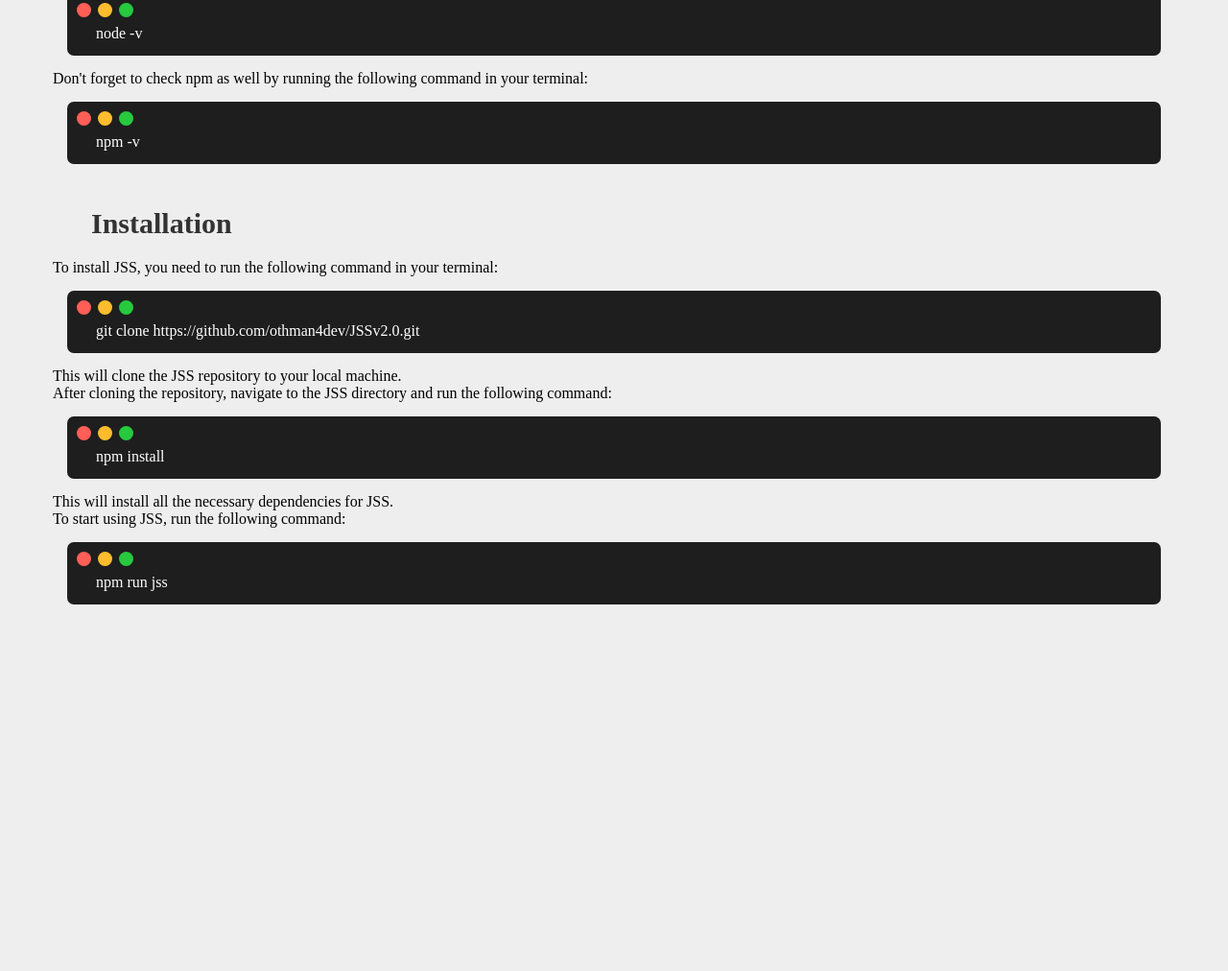
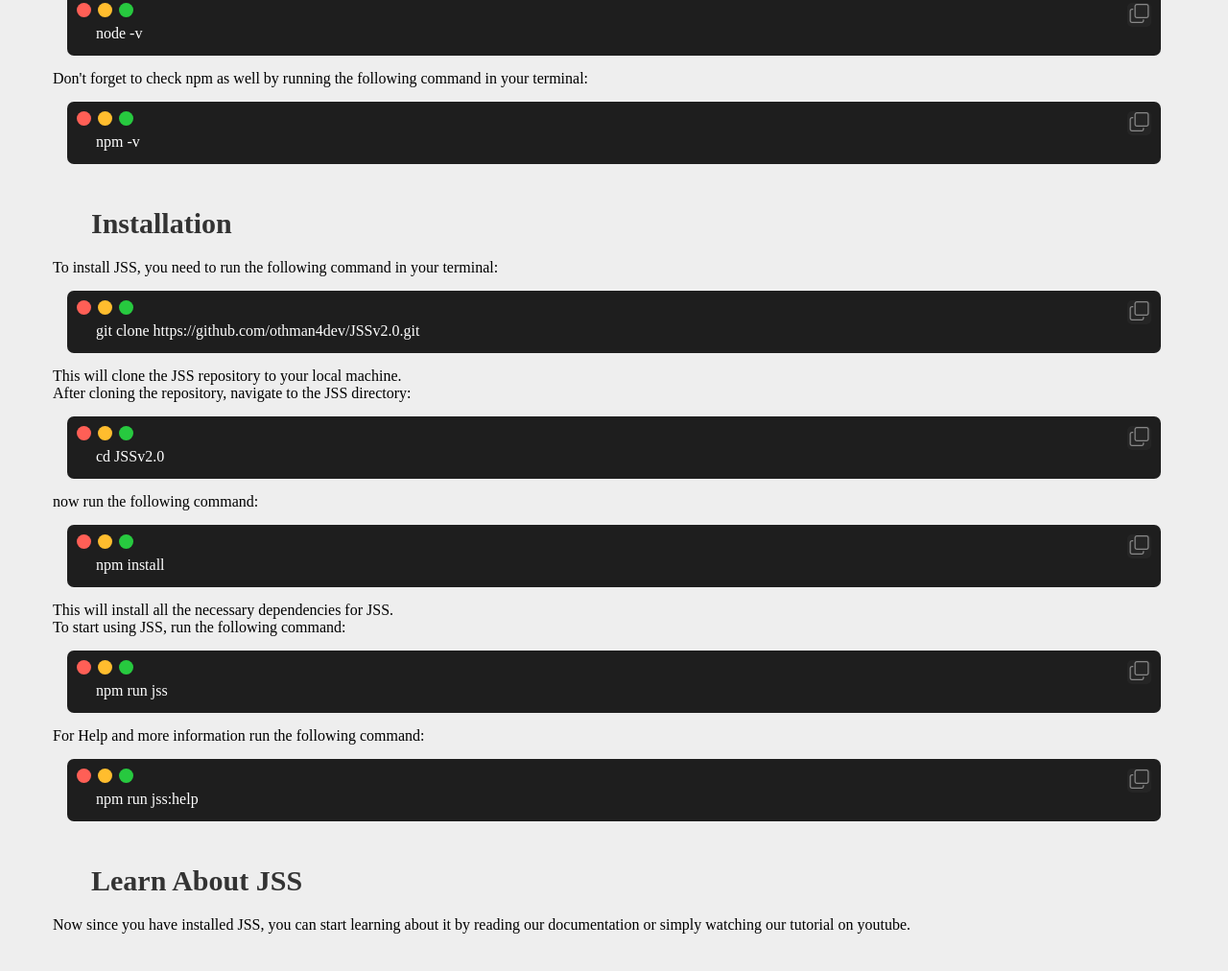
Before and after one commit to othman4dev/JSSv2.0, a website: page index.html in a window 1280 px wide. Shown: the part 3068-4080 px from the top of the page at 96% size. Before the commit the page ends 3768 px from the top, so only its background shows below. Drawn offline with nearby package versions, Linux system fonts and the light colour scheme; a web font is replaced by a local one.

Commit message:
More parts in the documentation website

```diff
--- a/index.html
+++ b/index.html
@@ -46,7 +46,7 @@
             </div>
             <div class="first-part">
                 <img src="./assets/heroillu.svg" class="hero-logos" alt="">
-                <img src="./assets/JSS.png" class="hero-logo" alt="">
+                <img src="./assets/JSS.png" id="jssLogo" class="hero-logo" alt="">
             </div>
         </div>
         <div class="hero-page2">
@@ -211,6 +211,7 @@
                     <code>
                         node -v
                     </code>
+                    <button class="code-copy" title="copy" onclick="copyToClipBoard(this)"><i class="bi bi-copy"></i></button>
                 </div>
                 <p>
                     Don't forget to check npm as well by running the following command in your terminal:
@@ -224,6 +225,7 @@
                     <code>
                         npm -v
                     </code>
+                    <button class="code-copy" title="copy" onclick="copyToClipBoard(this)"><i class="bi bi-copy"></i></button>
                 </div>
             </div>
             <div class="chapter">
@@ -242,12 +244,27 @@
                     <code>
                         git clone https://github.com/othman4dev/JSSv2.0.git
                     </code>
+                    <button class="code-copy" title="copy" onclick="copyToClipBoard(this)"><i class="bi bi-copy"></i></button>
                 </div>
                 <p>
                     This will clone the JSS repository to your local machine.
                     <br>
-                    After cloning the repository, navigate to the JSS directory and run the following command:
-                </h4>
+                    After cloning the repository, navigate to the JSS directory:
+                </p>
+                <div class="code">
+                    <div class="circles">
+                        <div class="circle1 circle"></div>
+                        <div class="circle2 circle"></div>
+                        <div class="circle3 circle"></div>
+                    </div>
+                    <code>
+                        cd JSSv2.0
+                    </code>
+                    <button class="code-copy" title="copy" onclick="copyToClipBoard(this)"><i class="bi bi-copy"></i></button>
+                </div>
+                <p>
+                    now run the following command:
+                </p>
                 <div class="code">
                     <div class="circles">
                         <div class="circle1 circle"></div>
@@ -257,12 +274,13 @@
                     <code>
                         npm install
                     </code>
+                    <button class="code-copy" title="copy" onclick="copyToClipBoard(this)"><i class="bi bi-copy"></i></button>
                 </div>
                 <p>
                     This will install all the necessary dependencies for JSS.
                     <br>
                     To start using JSS, run the following command:
-                </h4>
+                </p>
                 <div class="code">
                     <div class="circles">
                         <div class="circle1 circle"></div>
@@ -272,7 +290,31 @@
                     <code>
                         npm run jss
                     </code>
+                    <button class="code-copy" title="copy" onclick="copyToClipBoard(this)"><i class="bi bi-copy"></i></button>
                 </div>
+                <p>
+                    For Help and more information run the following command:
+                </p>
+                <div class="code">
+                    <div class="circles">
+                        <div class="circle1 circle"></div>
+                        <div class="circle2 circle"></div>
+                        <div class="circle3 circle"></div>
+                    </div>
+                    <code>
+                        npm run jss:help
+                    </code>
+                    <button class="code-copy" title="copy" onclick="copyToClipBoard(this)"><i class="bi bi-copy"></i></button>
+                </div>
+
+            </div>
+            <div class="chapter">
+                <h1 class="chapter-title">
+                    Learn About JSS
+                </h1>
+                <p>
+                    Now since you have installed JSS, you can start learning about it by reading our documentation or simply watching our tutorial on youtube.
+                </p>
             </div>
         </div>
     </main>
@@ -314,6 +356,7 @@
 </style>
 <script src="https://cdn.jsdelivr.net/npm/marked/marked.min.js" defer></script>
 <script src="https://unpkg.com/aos@2.3.1/dist/aos.js"></script>
+<script src="script.js" defer></script>
 <script>
     AOS.init();
 </script>
--- a/jss.css
+++ b/jss.css
@@ -115,7 +115,7 @@ i {
   width: 300px;
 }
 .hero-logo {
-  width: 200px;
+  width: 0px;
 }
 .first-part {
   gap: 25px;
@@ -375,6 +375,7 @@ i {
   font-size: 30px;
 }
 .code {
+  position: relative;
   margin: 15px;
   align-items: center;
   display: flex;
@@ -414,3 +415,26 @@ li {
   margin-top: 15px;
   margin-bottom: 15px;
 }
+ul {
+  margin-left: 15px;
+}
+.code-copy {
+  border: none;
+  border-radius: 5px;
+  justify-content: center;
+  align-items: center;
+  display: flex;
+  width: 25px;
+  height: 25px;
+  color: #888;
+  background-color: #ffffff09;
+  cursor: pointer;
+  top: 10px;
+  right: 10px;
+  position: absolute;
+}
+.code-copy:hover {
+  transition: 0.2s;
+  color: #aaa;
+  background-color: #ffffff19;
+}
--- a/jss.js
+++ b/jss.js
@@ -124,5 +124,9 @@ document.querySelector("#closeModal").addEventListener("click", () => {
     element.style.transition = "0.4s";
   });
 });
+setTimeout(() => {
+  document.querySelector("#jssLogo").style.width = "200px";
+  document.querySelector("#jssLogo").style.transition = "0.5s";
+}, 1000);
 
 /* JSS Framwork by otman kharbouch, GitHub : Othman4dev. */
--- /dev/null
+++ b/script.js
@@ -0,0 +1,8 @@
+function copyToClipBoard(el) {
+    let text = el.previousElementSibling.innerText;
+    navigator.clipboard.writeText(text).then(function() {
+        el.innerHTML = `<i class="bi bi-clipboard-check"></i>`;
+    }, function(err) {
+        el.innerHTML = `<i class="bi bi-clipboard-x"></i>`;
+    });
+}
```
Also changed, not shown: 1 other file.
